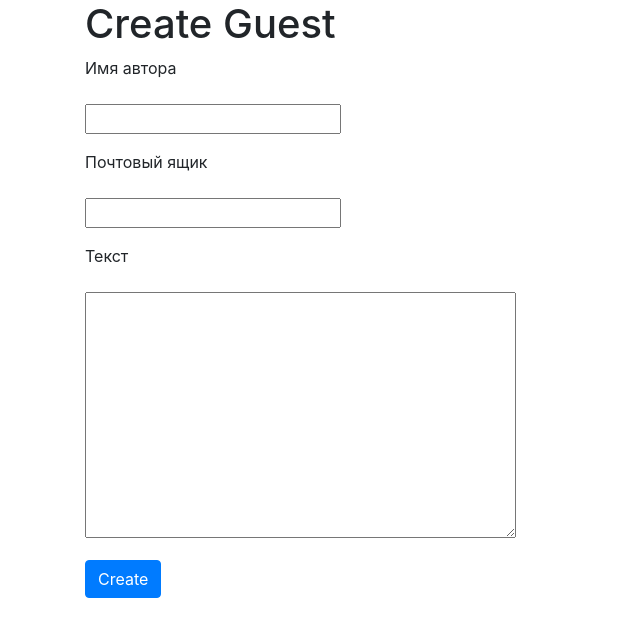
After one commit to Janik2019/work, a Django app: page /guestbook/add/ in a window 1280 px wide. The commit adds this page. Shown: the top 637 px of the page, without its empty margins (0-640 px from the left). Run offline with Django 3.2, Linux system fonts and the light colour scheme; some libraries are stand-ins or nearby versions.

Commit message:
Закончил третий этап создал форму добавления

```diff
--- a/source/main/settings.py
+++ b/source/main/settings.py
@@ -37,6 +37,7 @@ INSTALLED_APPS = [
     'django.contrib.sessions',
     'django.contrib.messages',
     'django.contrib.staticfiles',
+    'widget_tweaks',
     'webapp',
 ]
 
--- a/source/main/urls.py
+++ b/source/main/urls.py
@@ -15,9 +15,10 @@ Including another URLconf
 """
 from django.contrib import admin
 from django.urls import path
-from webapp.views import guestbook_index
+from webapp.views import guestbook_index, guestbook_create_view
 
 urlpatterns = [
     path('admin/', admin.site.urls),
-    path('', guestbook_index),
+    path('', guestbook_index, name='index'),
+    path('guestbook/add/', guestbook_create_view, name='guestbook_add'),
 ]
--- /dev/null
+++ b/source/webapp/forms.py
@@ -0,0 +1,9 @@
+from django import forms
+from django.forms import widgets
+# from webapp.models import status_choices
+
+
+class guestbookForm(forms.Form):
+    name = forms.CharField(max_length=50, required=True, label='Имя автора')
+    email = forms.EmailField(max_length=20, required=True, label='Почтовый ящик')
+    text = forms.CharField(max_length=3000, required=True, label='Текст', widget=widgets.Textarea)
--- /dev/null
+++ b/source/webapp/templates/guestbookcreate.html
@@ -0,0 +1,9 @@
+{% extends "base.html" %}
+{% block title %}Create Guest{% endblock %}
+{% block content %}
+   <h1>Create Guest</h1>
+   <form method="POST" action="{% url "guestbook_add" %}">
+       {% csrf_token %}
+       {% include 'partial/guestbook_form.html' with button_text='Create' %}
+   </form>
+{% endblock %}
--- a/source/webapp/templates/index.html
+++ b/source/webapp/templates/index.html
@@ -1,6 +1,7 @@
 {% extends "base.html" %}
 
 {% block content %}
+    <a href="{% url 'guestbook_add' %}">Создать Запись+</a>
 {% for guest in guestbook %}
     <div class="col-md-12 guest mb-3">
       <div><h3>{{ guest.name }} ({{ guest.email }}) <i class="fas fa-edit"></i> <i class="fas fa-trash-alt"></i></h3>
--- /dev/null
+++ b/source/webapp/templates/partial/guestbook_form.html
@@ -0,0 +1,16 @@
+{% csrf_token %}
+
+{% for error in form.non_field_errors %}
+    <p class="form-error">{{ error }}</p>
+{% endfor %}
+
+{% for field in form %}
+    <p><label for="{{ field.id_for_label }}">{{ field.label }}</label></p>
+    {% for error in field.errors %}
+        <p class="form-error">{{ error }}</p>
+    {% endfor %}
+    <p>{{ field }}</p>
+{% endfor %}
+
+{#<p><input type="submit" value="{{ button_text }}">#}
+    <button type="submit" class="btn btn-primary">{{ button_text }}</button></p>
--- a/source/webapp/views.py
+++ b/source/webapp/views.py
@@ -1,8 +1,23 @@
 from django.shortcuts import render, get_object_or_404, redirect
 from webapp.models import Entry, status_choices
+from webapp.forms import guestbookForm
 
 def guestbook_index(request, *args, **kwargs):
     guestbook = Entry.objects.order_by('-date').filter(status='active')
     return render(request, 'index.html', context={
         'guestbook': guestbook,
     })
+
+
+def guestbook_create_view(request, *args, **kwargs):
+    if request.method == 'GET':
+        form = guestbookForm()
+        return render(request, 'guestbookcreate.html', context={'form': form})
+    elif request.method == 'POST':
+        form = guestbookForm(data=request.POST)
+        if form.is_valid():
+            data = form.cleaned_data
+            guestbook = Entry.objects.create(name=data['name'], email=data['email'],text=data['text'])
+            return redirect('index')
+        else:
+            return render(request, 'guestbookcreate.html', context={'form': form})
```
